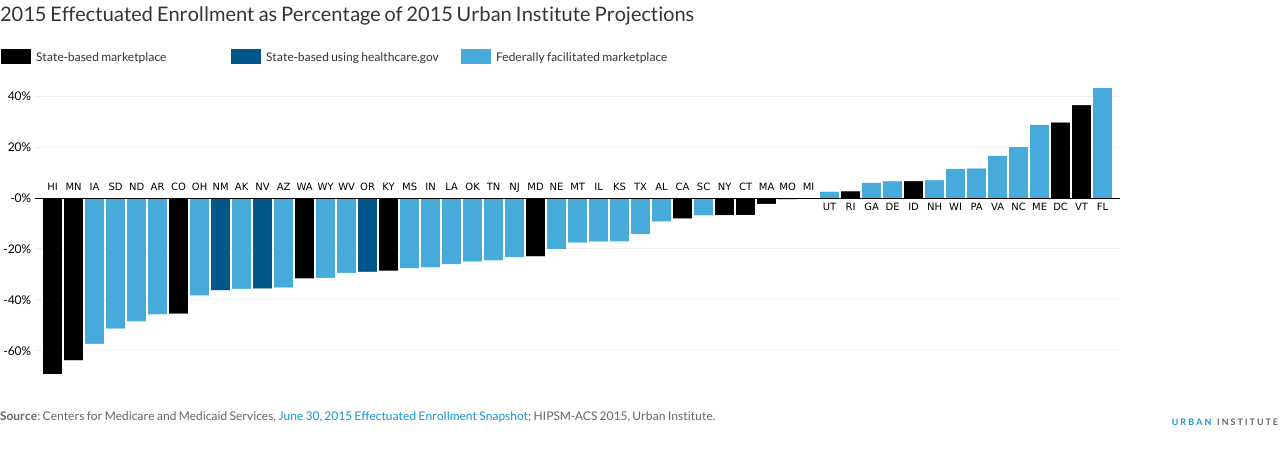
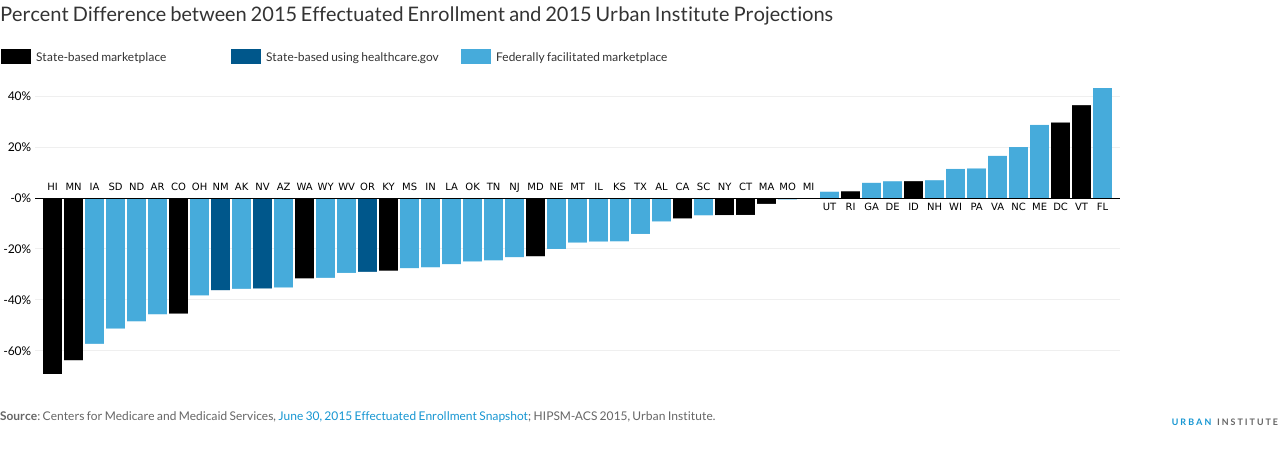
Before and after one commit to UI-Research/effectuated-enrollment, a plain HTML site: page graphic2.html in a window 1280 px wide. Drawn offline with Linux system fonts and the light colour scheme; files that its build step writes are made by us from their sources.

Commit message:
update titles

```diff
--- a/graphic2.html
+++ b/graphic2.html
@@ -17,7 +17,7 @@
 
 <body>
 
-    <h3>2015 Effectuated  Enrollment as Percentage of 2015 Urban Institute Projections		</h3>
+    <h3>Percent Difference between 2015 Effectuated Enrollment and 2015 Urban Institute Projections</h3>
     <div id="legend"><img src="img/legend.png" alt="Legend showing 3 types of marketplaces" /></div>
     <div id="graphic" class="graph"><img src="img/projections.png" alt="State-level bar chart, ranging from -69% in Hawaii to 43% in Florida" />
     </div>
```
Also changed, not shown: graphic.html (+1 -1 lines).
